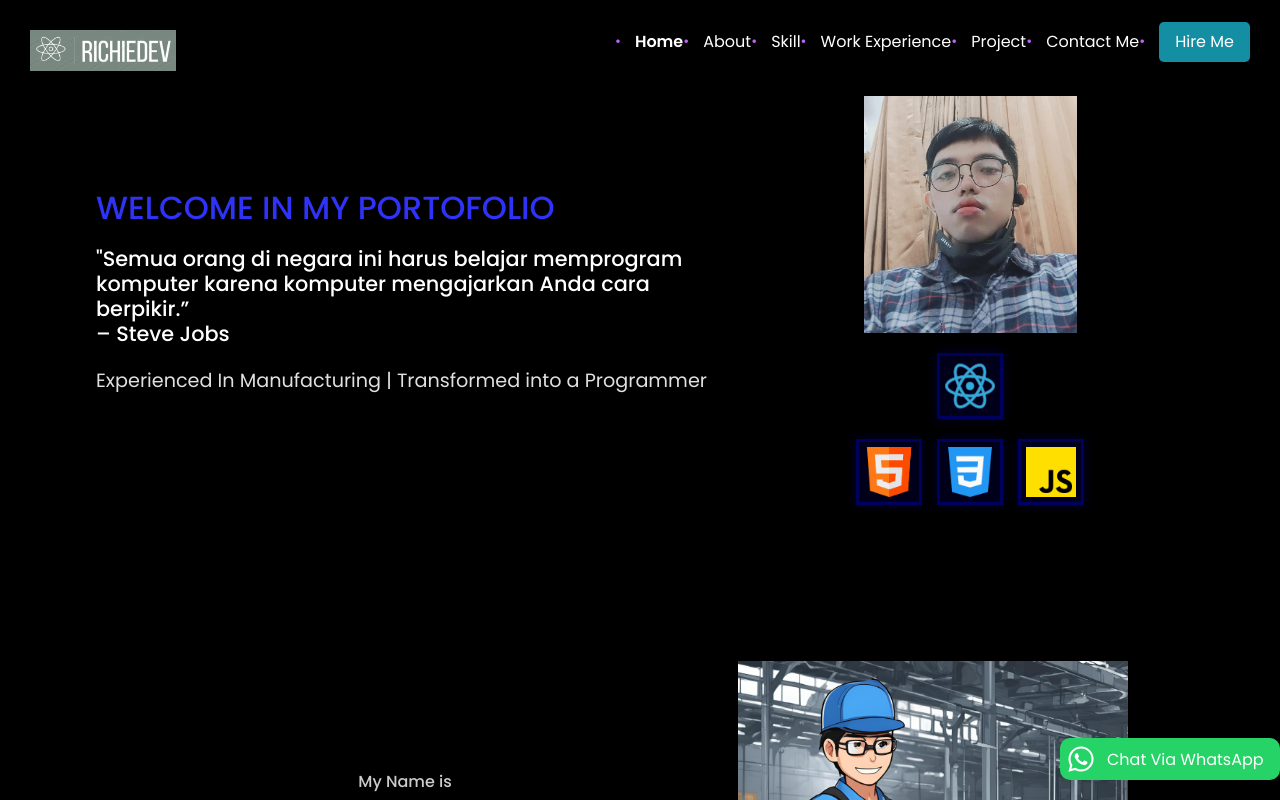
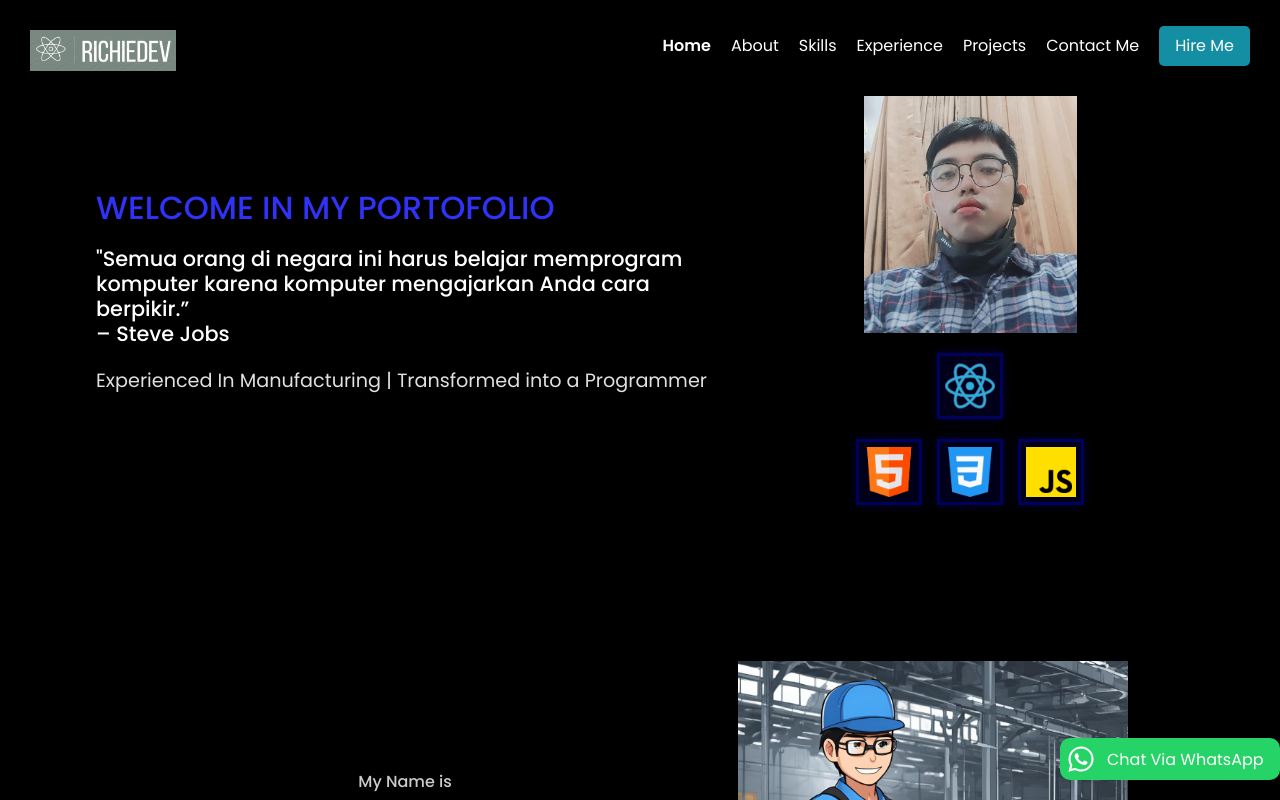
Before and after one commit to rio-damanik/react-portofolios, a React (Create React App) app: page / in a window 1280 px wide. Shown: the top 800 px of the page. Built offline with nearby package versions, Linux system fonts and the light colour scheme.

Commit message:
fix navigation

```diff
--- a/src/components/NavBar/Navbar.jsx
+++ b/src/components/NavBar/Navbar.jsx
@@ -4,8 +4,8 @@ import NavbarSide from "./NavbarSide/NavbarSide";
 
 const Navbar = () => {
   const [isOpen, setIsOpen] = useState(false);
-  const [activeMenu, setActiveMenu] = useState("#hero"); // state to track active menu
-  const [isHireMeActive, setHireMeActive] = useState(false); // state to track Hire Me button
+  const [activeMenu, setActiveMenu] = useState("#hero");
+  const [isHireMeActive, setHireMeActive] = useState(false);
 
   const toggleSidebar = () => {
     setIsOpen(!isOpen);
@@ -13,13 +13,18 @@ const Navbar = () => {
 
   const handleMenuClick = (menuId) => {
     setActiveMenu(menuId);
+    // Smooth scroll to section
+    const element = document.querySelector(menuId);
+    if (element) {
+      element.scrollIntoView({ behavior: "smooth" });
+    }
   };
 
   const handleHireMeClick = () => {
     setHireMeActive(true);
     setTimeout(() => {
-      setHireMeActive(false); // Reset button color after click
-    }, 2000); // Button stays active for 2 seconds
+      setHireMeActive(false);
+    }, 2000);
   };
 
   return (
@@ -27,44 +32,72 @@ const Navbar = () => {
       {!isOpen && (
         <nav className="navbar">
           <div className="navbar-logo">
-            <a href="#hero">
+            <a href="#hero" onClick={() => handleMenuClick("#hero")}>
               <img className="logo" src="./assest/images/logo.png" alt="Logo" />
             </a>
           </div>
           <div className="navbar-menu">
             <ul>
               <li>
-                <a href="#hero" onClick={() => handleMenuClick("#hero")} className={activeMenu === "#hero" ? "active" : ""}>
+                <a
+                  href="#hero"
+                  onClick={() => handleMenuClick("#hero")}
+                  className={activeMenu === "#hero" ? "active" : ""}
+                >
                   Home
                 </a>
               </li>
               <li>
-                <a href="#aboutme" onClick={() => handleMenuClick("#aboutme")} className={activeMenu === "#aboutme" ? "active" : ""}>
+                <a
+                  href="#aboutme"
+                  onClick={() => handleMenuClick("#aboutme")}
+                  className={activeMenu === "#aboutme" ? "active" : ""}
+                >
                   About
                 </a>
               </li>
               <li>
-                <a href="#skills" onClick={() => handleMenuClick("#skills")} className={activeMenu === "#skills" ? "active" : ""}>
-                  Skill
+                <a
+                  href="#skills"
+                  onClick={() => handleMenuClick("#skills")}
+                  className={activeMenu === "#skills" ? "active" : ""}
+                >
+                  Skills
                 </a>
               </li>
               <li>
-                <a href="#work-experience" onClick={() => handleMenuClick("#work-experience")} className={activeMenu === "#work-experience" ? "active" : ""}>
-                  Work Experience
+                <a
+                  href="#experience"
+                  onClick={() => handleMenuClick("#experience")}
+                  className={activeMenu === "#experience" ? "active" : ""}
+                >
+                  Experience
                 </a>
               </li>
               <li>
-                <a href="#project-me" onClick={() => handleMenuClick("#project-me")} className={activeMenu === "#project-me" ? "active" : ""}>
-                  Project
+                <a
+                  href="#projects"
+                  onClick={() => handleMenuClick("#projects")}
+                  className={activeMenu === "#projects" ? "active" : ""}
+                >
+                  Projects
                 </a>
               </li>
               <li>
-                <a href="#contact-me" onClick={() => handleMenuClick("#contact-me")} className={activeMenu === "#contact-me" ? "active" : ""}>
+                <a
+                  href="#contact"
+                  onClick={() => handleMenuClick("#contact")}
+                  className={activeMenu === "#contact" ? "active" : ""}
+                >
                   Contact Me
                 </a>
               </li>
               <li>
-                <a href="https://drive.google.com/file/d/1q32_xL-k6DIxR5kGrBqHuOhmttalODFD/view?usp=sharing" className={`hire-me-btn ${isHireMeActive ? "active-hire-me" : ""}`} onClick={handleHireMeClick}>
+                <a
+                  href="https://drive.google.com/file/d/1q32_xL-k6DIxR5kGrBqHuOhmttalODFD/view?usp=sharing"
+                  className={`hire-me-btn ${isHireMeActive ? "active-hire-me" : ""}`}
+                  onClick={handleHireMeClick}
+                >
                   Hire Me
                 </a>
               </li>
--- a/src/components/ProjectMe/ProjectMe.css
+++ b/src/components/ProjectMe/ProjectMe.css
@@ -91,6 +91,7 @@
   display: flex;
   flex-direction: column;
   align-items: center;
+  scroll-margin-top: 80px; /* Add offset for navbar */
 }
 
 .projects-container {
--- a/src/components/ProjectMe/ProjectMe.jsx
+++ b/src/components/ProjectMe/ProjectMe.jsx
@@ -34,7 +34,7 @@ const ProjectMe = () => {
   ];
 
   return (
-    <section className="projects-section">
+    <section id="projects" className="projects-section">
       <div className="projects-container">
         <h1 className="section-title">
           My Recent <span className="purple">Works</span>
--- a/src/components/Skills/Skills.css
+++ b/src/components/Skills/Skills.css
@@ -1,10 +1,11 @@
 .skills-section {
-  padding: 20px 0;
+  padding: 50px 0;
   background: rgb(10, 4, 22);
   min-height: 100vh;
   display: flex;
   flex-direction: column;
   align-items: center;
+  scroll-margin-top: 80px; /* Add offset for navbar */
 }
 
 .section-title {
--- a/src/components/Skills/Skills.jsx
+++ b/src/components/Skills/Skills.jsx
@@ -4,7 +4,7 @@ import { SKILLS } from "../../utils/data";
 
 const Skills = () => {
   return (
-    <section className="skills-section">
+    <section id="skills" className="skills-section">
       <h2 className="section-title">
         Professional <span className="purple">Skillset</span>
       </h2>
--- a/src/components/WorkExperience/WorkExperience.css
+++ b/src/components/WorkExperience/WorkExperience.css
@@ -25,6 +25,7 @@
   display: flex;
   flex-direction: column;
   align-items: center;
+  scroll-margin-top: 80px; /* Add offset for navbar */
 }
 
 .section-title {
@@ -182,25 +183,7 @@
   color: #ffd700;
 }
 
-ul {
-  list-style: none;
-  padding-left: 20px;
-}
 
-li {
-  position: relative;
-  margin-bottom: 8px;
-  line-height: 1.5;
-  color: #f0f0f0;
-  font-size: 0.9rem;
-}
-
-li::before {
-  content: "•";
-  color: #bd63f9;
-  position: absolute;
-  left: -20px;
-}
 
 @media (max-width: 768px) {
   .section-title {
--- a/src/components/WorkExperience/WorkExperience.jsx
+++ b/src/components/WorkExperience/WorkExperience.jsx
@@ -31,7 +31,7 @@ const WorkExperience = () => {
   };
 
   return (
-    <section className="experience-section">
+    <section id="experience" className="experience-section">
       <h2 className="section-title">
         Work <span className="purple">Experience</span>
       </h2>
```
